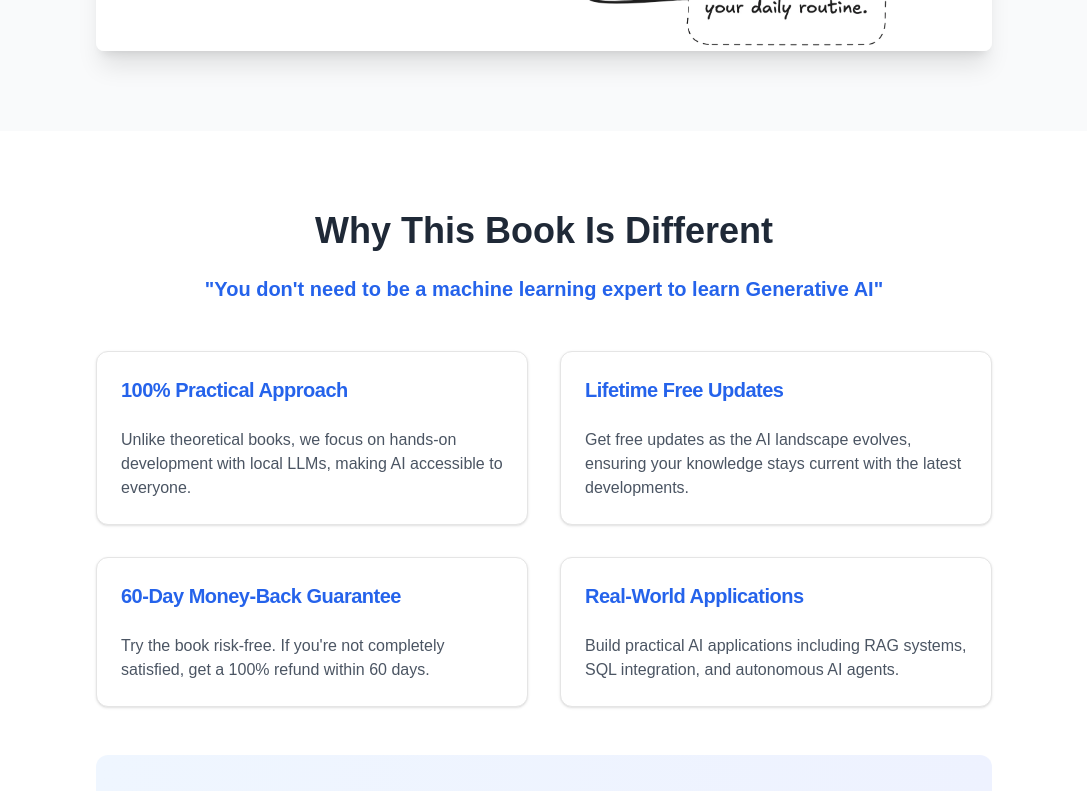
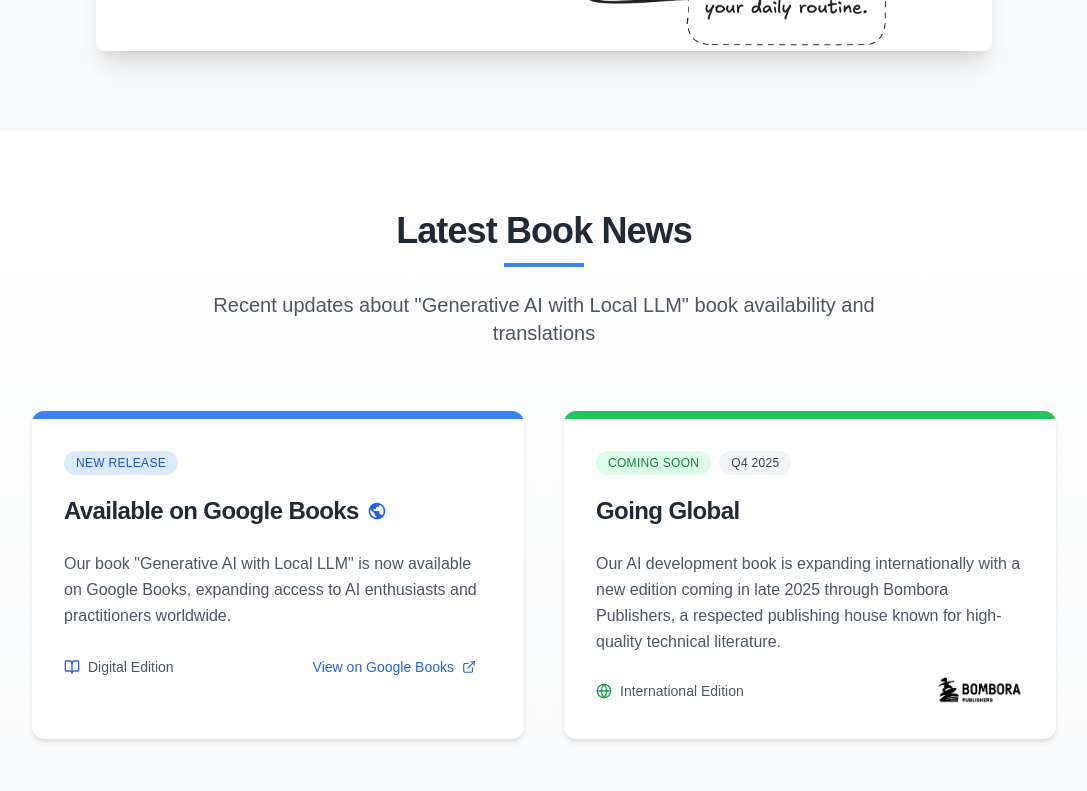
Before and after one commit to isatimur/quickstartwithai, a Next.js app: page / in a window 1280 px wide. Shown: the part 1660-2451 px from the top of the page, without its empty margins (96-1183 px from the left). Built offline with nearby package versions, Linux system fonts and the light colour scheme.

Commit message:
adding latest news regarding the book!

```diff
--- a/components/enhanced-landing-page.tsx
+++ b/components/enhanced-landing-page.tsx
@@ -13,6 +13,7 @@
 import { NavBar } from '@/components/NavBar'
 import { useEffect, useCallback } from 'react'
 import { TestimonialsSection } from '@/components/testimonials-section'
+import { LatestNewsSection } from '@/components/latest-news-section'
 
 const content = {
   "header": {
@@ -624,6 +625,7 @@
           </div>
         </AuroraBackground>
         <RoadmapSection />
+        <LatestNewsSection />
         <WhyOutstandingSection />
         <FeaturesSection />
         <TestimonialsSection />
--- /dev/null
+++ b/components/latest-news-section.tsx
@@ -0,0 +1,127 @@
+'use client'
+
+import { Card, CardContent } from "@/components/ui/card"
+import { Button } from "@/components/ui/button"
+import { ExternalLink, Globe, BookOpen } from 'lucide-react'
+import Image from "next/image"
+
+export function LatestNewsSection() {
+  return (
+    <section
+      aria-labelledby="latest-news-heading"
+      className="py-20 bg-gradient-to-b from-white to-gray-50"
+    >
+      <div className="container mx-auto px-4">
+        <header className="text-center mb-16">
+          <h2
+            id="latest-news-heading"
+            className="text-3xl sm:text-4xl font-bold mb-3 text-gray-800 tracking-tight"
+          >
+            Latest Book News
+          </h2>
+          <div className="w-20 h-1 bg-blue-500 mx-auto mb-6"></div>
+          <p className="text-xl text-gray-600 max-w-2xl mx-auto">
+            Recent updates about &quot;Generative AI with Local LLM&quot; book availability and translations
+          </p>
+        </header>
+
+        <div className="grid md:grid-cols-2 gap-10 max-w-5xl mx-auto">
+          {/* Google Books Publication Card */}
+          <Card className="overflow-hidden transition-all hover:shadow-xl hover:translate-y-[-4px] bg-white rounded-xl border-0 shadow-md">
+            <CardContent className="p-0">
+              <div className="h-2 bg-blue-500 w-full" aria-hidden="true"></div>
+              <div className="p-8 flex flex-col h-full">
+                <article>
+                  <header className="mb-6">
+                    <div className="flex items-center gap-2 mb-5">
+                      <span className="inline-block bg-blue-100 text-blue-700 font-medium rounded-full px-3 py-1 text-xs uppercase tracking-wide">
+                        New Release
+                      </span>
+                    </div>
+
+                    <h3 className="text-2xl font-bold mb-4 text-gray-800 tracking-tight flex items-center">
+                      Available on Google Books
+                      <svg className="w-5 h-5 text-blue-600 ml-2" viewBox="0 0 24 24" fill="currentColor" aria-hidden="true">
+                        <path d="M12 2C6.48 2 2 6.48 2 12s4.48 10 10 10 10-4.48 10-10S17.52 2 12 2zm-1 17.93c-3.95-.49-7-3.85-7-7.93 0-.62.08-1.21.21-1.79L9 15v1c0 1.1.9 2 2 2v1.93zm6.9-2.54c-.26-.81-1-1.39-1.9-1.39h-1v-3c0-.55-.45-1-1-1H8v-2h2c.55 0 1-.45 1-1V7h2c1.1 0 2-.9 2-2v-.41c2.93 1.19 5 4.06 5 7.41 0 2.08-.8 3.97-2.1 5.39z" />
+                      </svg>
+                    </h3>
+                  </header>
+
+                  <p className="text-gray-600 leading-relaxed">
+                    Our book &quot;Generative AI with Local LLM&quot; is now available on Google Books,
+                    expanding access to AI enthusiasts and practitioners worldwide.
+                  </p>
+                </article>
+
+                <footer className="flex items-center justify-between mt-auto pt-5">
+                  <div className="flex items-center">
+                    <BookOpen className="h-4 w-4 text-blue-600 mr-2" aria-hidden="true" />
+                    <span className="text-sm font-medium text-gray-600">Digital Edition</span>
+                  </div>
+
+                  <Button
+                    variant="ghost"
+                    className="flex items-center gap-2 text-blue-600 hover:text-blue-700 hover:bg-blue-50 transition-colors"
+                    onClick={() => window.open("https://www.google.me/books/edition/Generative_AI_with_local_LLM/WDBDEQAAQBAJ?hl=en&gbpv=0", "_blank", "noopener,noreferrer")}
+                    aria-label="View Generative AI with Local LLM on Google Books"
+                  >
+                    View on Google Books
+                    <ExternalLink className="h-3.5 w-3.5" aria-hidden="true" />
+                  </Button>
+                </footer>
+              </div>
+            </CardContent>
+          </Card>
+
+          {/* International Edition Card */}
+          <Card className="overflow-hidden transition-all hover:shadow-xl hover:translate-y-[-4px] bg-white rounded-xl border-0 shadow-md">
+            <CardContent className="p-0">
+              <div className="h-2 bg-green-500 w-full" aria-hidden="true"></div>
+              <div className="p-8 flex flex-col h-full">
+                <article>
+                  <header className="mb-6">
+                    <div className="flex items-center gap-2 mb-5">
+                      <span className="inline-block bg-green-100 text-green-700 font-medium rounded-full px-3 py-1 text-xs uppercase tracking-wide">
+                        Coming Soon
+                      </span>
+                      <span className="inline-block bg-gray-100 text-gray-700 font-medium rounded-full px-3 py-1 text-xs uppercase tracking-wide">
+                        Q4 2025
+                      </span>
+                    </div>
+
+                    <h3 className="text-2xl font-bold mb-4 text-gray-800 tracking-tight">
+                      Going Global
+                    </h3>
+                  </header>
+
+                  <p className="text-gray-600 leading-relaxed">
+                    Our AI development book is expanding internationally with a new edition coming in late 2025
+                    through Bombora Publishers, a respected publishing house known for high-quality technical literature.
+                  </p>
+                </article>
+
+                <footer className="flex items-center justify-between mt-auto pt-5">
+                  <div className="flex items-center">
+                    <Globe className="h-4 w-4 text-green-600 mr-2" aria-hidden="true" />
+                    <span className="text-sm font-medium text-gray-600">International Edition</span>
+                  </div>
+
+                  <div className="flex items-center">
+                    {/* Bombora Publishers Logo */}
+                    <Image
+                      src="/images/bombora.png"
+                      alt="Bombora Publishers"
+                      width={120}
+                      height={40}
+                      className="h-8 w-auto object-contain"
+                    />
+                  </div>
+                </footer>
+              </div>
+            </CardContent>
+          </Card>
+        </div>
+      </div>
+    </section>
+  )
+}
```
Also changed, not shown: public/images/bombora.png (added), public/images/local-llm.jpg (added).
